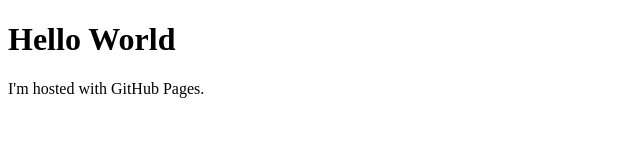
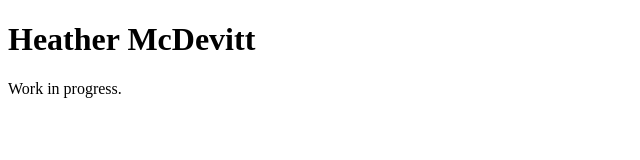
Before and after one commit to hmcdevitt/hmcdevitt.github.io, a plain HTML site: page index.html in a window 1280 px wide. Shown: the whole page, without its empty margins (0-640 px from the left). Drawn offline with Linux system fonts and the light colour scheme.

Commit message:
Update index.html
Updated text

```diff
--- a/index.html
+++ b/index.html
@@ -1,7 +1,7 @@
 <!DOCTYPE html>
 <html>
 <body>
-<h1>Hello World</h1>
-<p>I'm hosted with GitHub Pages.</p>
+<h1>Heather McDevitt</h1>
+<p>Work in progress.</p>
 </body>
 </html>
```
